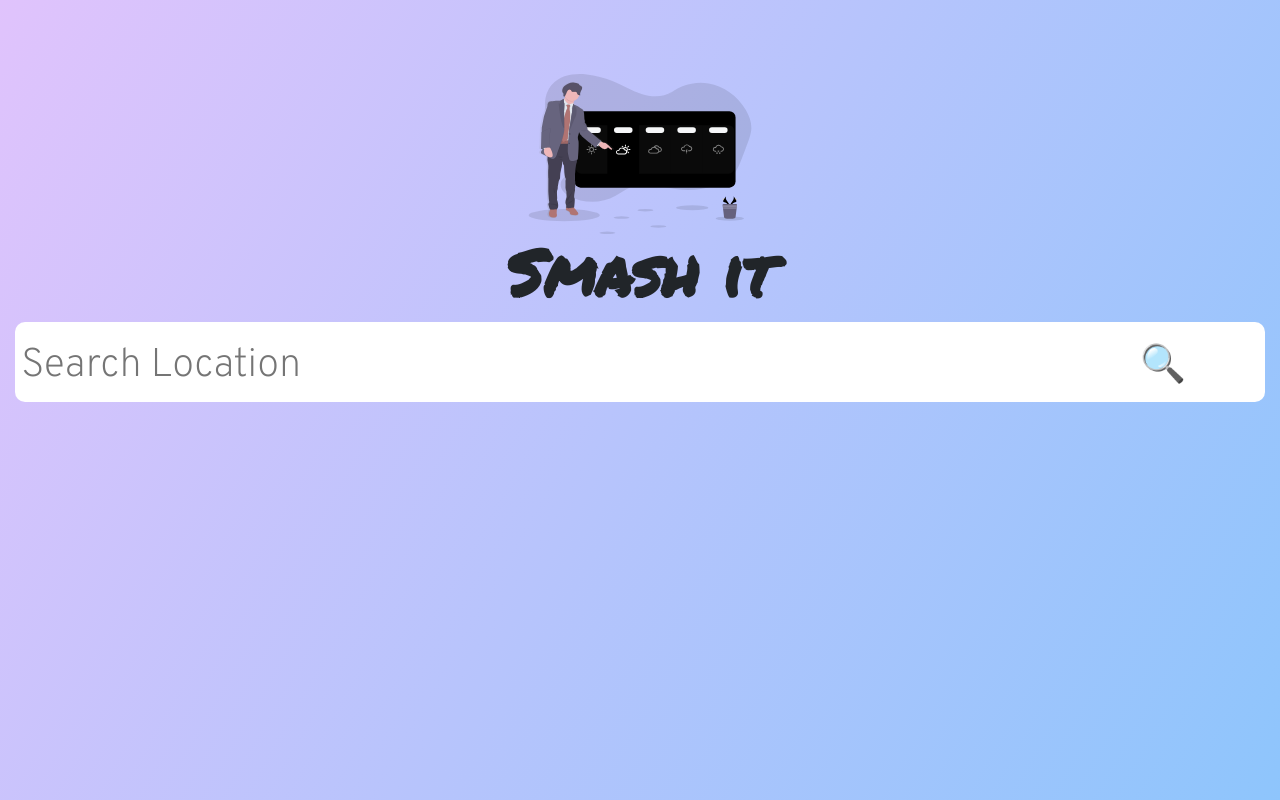
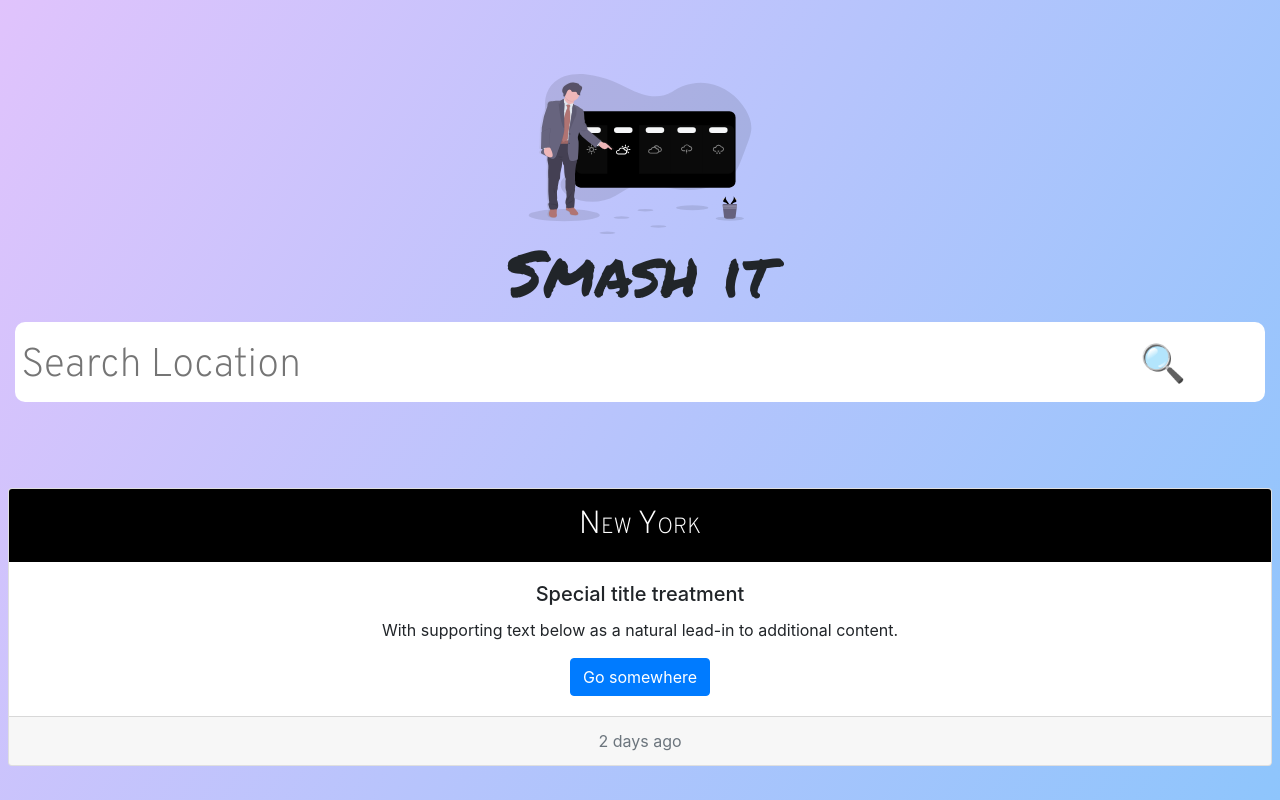
Before and after one commit to art-abdulwadud/smash-it, a plain HTML site: page index.html in a window 1280 px wide. Drawn offline with Linux system fonts and the light colour scheme; no server answers.

Commit message:
feat:add search location and fetch

```diff
--- a/css/common.css
+++ b/css/common.css
@@ -30,10 +30,17 @@
 /* Fonts sizes */
 .heading {
   font-size: 4em;
-  font-weight: bold;
   font-family: "Permanent Marker", cursive;
 }
 
+.medium-text {
+  font-family: "Permanent Marker", cursive;
+  font-family: "Overpass", sans-serif;
+  font-size: 2em;
+  font-variant: small-caps;
+}
+
+/* Extras */
 .center {
   display: flex;
   justify-content: center;
@@ -42,3 +49,9 @@
 .column {
   flex-direction: column;
 }
+
+/* Bootstrap */
+.card-header {
+  background-color: black !important;
+  color: #fff;
+}
--- a/index.html
+++ b/index.html
@@ -17,7 +17,7 @@
       rel="stylesheet"
     />
   </head>
-  <body onload="fetchWeather()">
+  <body>
     <main class="light-bg">
       <section class="search-wrapper center col column">
         <div class="text-center center column">
@@ -41,6 +41,20 @@
           <div class="search-icon mb-2 mt-2">&#128269;</div>
         </div>
       </section>
+      <section class="p-2">
+        <div class="card text-center">
+          <div class="card-header medium-text dark-bg">New York</div>
+          <div class="card-body">
+            <h5 class="card-title">Special title treatment</h5>
+            <p class="card-text">
+              With supporting text below as a natural lead-in to additional
+              content.
+            </p>
+            <a href="#" class="btn btn-primary">Go somewhere</a>
+          </div>
+          <div class="card-footer text-muted">2 days ago</div>
+        </div>
+      </section>
     </main>
     <!-- Optional JavaScript -->
     <script src="js/aos.js"></script>
--- a/js/fetch.js
+++ b/js/fetch.js
@@ -1,10 +1,12 @@
 const locationInput = document.querySelector('#location-input');
+const searchIcon = document.querySelector('.search-icon ');
 
-async function fetchWeather() {
+searchIcon.addEventListener('click', async function fetchWeather() {
     try {
         console.log(locationInput.value);
-        const response = await fetch(`https://api.openweathermap.org/data/2.5/weather?q=nairobi&appid=9c13504c0639e9b85fa4582326935900`);
+        const response = await fetch(`https://api.openweathermap.org/data/2.5/weather?q=${locationInput.value}&appid=9c13504c0639e9b85fa4582326935900`);
         const data = await response.json();
+        console.log(data);
         const secondResponse = await fetch(`https://api.openweathermap.org/data/2.5/onecall?lat=${data.coord.lat}&lon=${data.coord.lon}&
         exclude=hourly,daily&appid=9c13504c0639e9b85fa4582326935900`);
         const data2 = await secondResponse.json();
@@ -12,4 +14,4 @@ async function fetchWeather() {
     } catch (error) {
         return error;
     }
-}
+});
```
